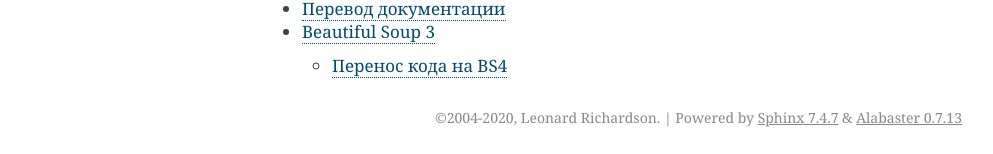
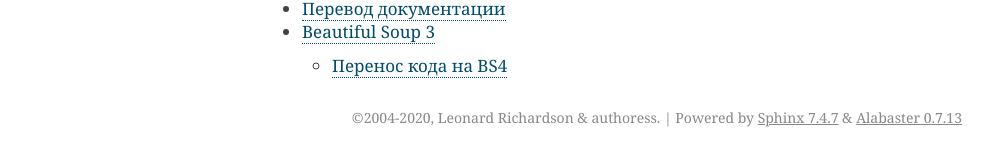
Before and after one commit to authoress/bs4ru, a Sphinx documentation site: the page built from docs/index.rst, in a window 1280 px wide. Shown: the part 2158-2312 px from the top of the page, without its empty margins (148-1141 px from the left). Built offline with Sphinx 7.4.7, drawn with Linux system fonts in a browser that asks for light colours.

Commit message:
conf updated

```diff
--- a/docs/conf.py
+++ b/docs/conf.py
@@ -18,8 +18,8 @@
 # -- Project information -----------------------------------------------------
 
 project = 'bs4ru'
-copyright = '2004-2020, Leonard Richardson'
-author = 'Leonard Richardson'
+copyright = '2004-2020, Leonard Richardson & authoress'
+author = 'Leonard Richardson & authoress'
 
 # The full version, including alpha/beta/rc tags
 release = '4.9.1'
```
